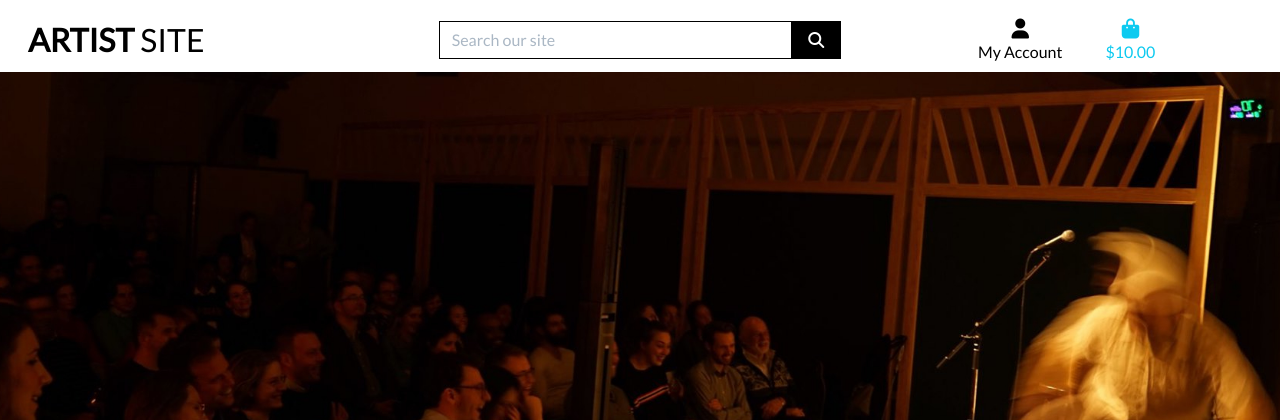
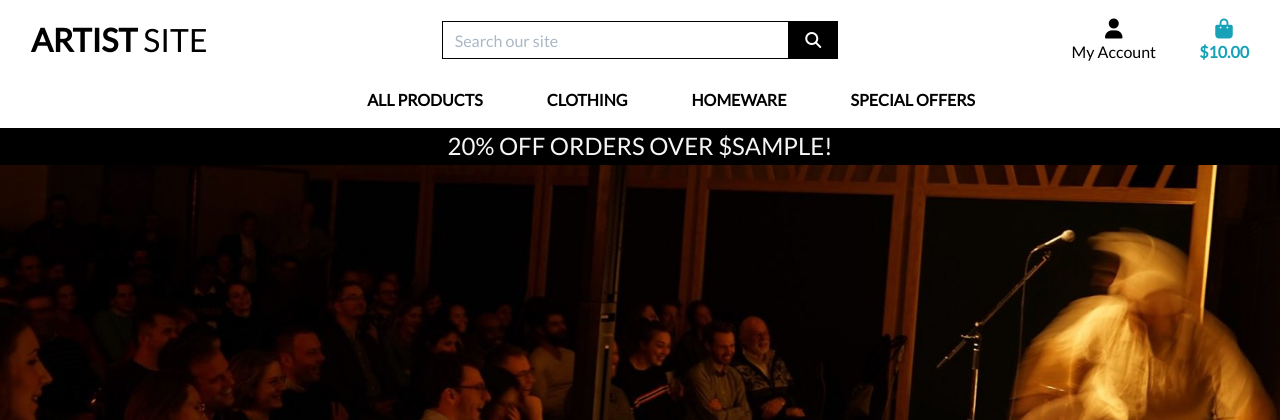
Before and after one commit to BarryBlock88/artist_site_v1, a Django app: template templates/base.html in a window 1280 px wide. Shown: the top 420 px of the page. Run offline with Django 3.2, Linux system fonts and the light colour scheme; the template is opened without the code that fills it: most values are stand-ins (such as "Sample title", 1, 10 or a date in 2020); some libraries are stand-ins or nearby versions.

Commit message:
bootstrap error fixed/ dropdown added

```diff
--- a/templates/base.html
+++ b/templates/base.html
@@ -15,8 +15,8 @@
   {% endblock %}
 
   {% block corecss %}
-  <link href="https://cdn.jsdelivr.net/npm/bootstrap@5.1.0/dist/css/bootstrap.min.css" rel="stylesheet"
-    integrity="sha384-KyZXEAg3QhqLMpG8r+8fhAXLRk2vvoC2f3B09zVXn8CA5QIVfZOJ3BCsw2P0p/We" crossorigin="anonymous">
+  <link rel="stylesheet" href="https://stackpath.bootstrapcdn.com/bootstrap/4.4.1/css/bootstrap.min.css"
+    integrity="sha384-Vkoo8x4CGsO3+Hhxv8T/Q5PaXtkKtu6ug5TOeNV6gBiFeWPGFN9MuhOf23Q9Ifjh" crossorigin="anonymous">
   <link rel="stylesheet" href="https://fonts.googleapis.com/css?family=Lato&display=swap">
   <link rel="stylesheet" href="{% static 'css/base.css' %}">
   {% endblock %}
@@ -26,12 +26,9 @@
 
   {% block corejs %}
   <script src="https://kit.fontawesome.com/9bc5529bc3.js" crossorigin="anonymous"></script>
-  <script src="https://cdn.jsdelivr.net/npm/@popperjs/core@2.9.3/dist/umd/popper.min.js"
-    integrity="sha384-eMNCOe7tC1doHpGoWe/6oMVemdAVTMs2xqW4mwXrXsW0L84Iytr2wi5v2QjrP/xp" crossorigin="anonymous">
-  </script>
-  <script src="https://cdn.jsdelivr.net/npm/bootstrap@5.1.0/dist/js/bootstrap.min.js"
-    integrity="sha384-cn7l7gDp0eyniUwwAZgrzD06kc/tftFf19TOAs2zVinnD/C7E91j9yyk5//jjpt/" crossorigin="anonymous">
-  </script>
+  <script src="https://code.jquery.com/jquery-3.4.1.slim.min.js" integrity="sha384-J6qa4849blE2+poT4WnyKhv5vZF5SrPo0iEjwBvKU7imGFAV0wwj1yYfoRSJoZ+n" crossorigin="anonymous"></script>
+  <script src="https://cdn.jsdelivr.net/npm/popper.js@1.16.0/dist/umd/popper.min.js" integrity="sha384-Q6E9RHvbIyZFJoft+2mJbHaEWldlvI9IOYy5n3zV9zzTtmI3UksdQRVvoxMfooAo" crossorigin="anonymous"></script>
+  <script src="https://stackpath.bootstrapcdn.com/bootstrap/4.4.1/js/bootstrap.min.js" integrity="sha384-wfSDF2E50Y2D1uUdj0O3uMBJnjuUD4Ih7YwaYd1iqfktj0Uod8GCExl3Og8ifwB6" crossorigin="anonymous"></script>
   {% endblock %}
 
   {% block extra_js %}
@@ -51,7 +48,8 @@
       <div class="col-12 col-lg-4 my-auto py-1 py-lg-0">
         <form method="GET" action="">
           <div class="input-group w-100">
-              <input class="form-control border border-black rounded-0" type="text" name="q" placeholder="Search our site">
+            <input class="form-control border border-black rounded-0" type="text" name="q"
+              placeholder="Search our site">
             <div class="input-group-append">
               <button class="form-control btn btn-black border border-black rounded-0" type="submit">
                 <span class="icon">
@@ -65,7 +63,8 @@
       <div class="col-12 col-lg-4 my-auto py-1 py-lg-0">
         <ul class="list-inline list-unstyled text-center text-lg-right my-0">
           <li class="list-inline-item dropdown">
-              <a class="text-black nav-link" href="#" id="user-options" data-toggle="dropdown" aria-haspopup="true" aria-expanded="false">
+            <a class="text-black nav-link" href="#" id="user-options" data-toggle="dropdown" aria-haspopup="true"
+              aria-expanded="false">
               <div class="text-center">
                 <div><i class="fas fa-user fa-lg"></i></div>
                 <p class="my-0">My Account</p>
@@ -101,6 +100,21 @@
         </ul>
       </div>
     </div>
+    <div class="row bg-white">
+      <nav class="navbar navbar-expand-lg navbar-light w-100">
+        <button class="navbar-toggler" type="button" data-toggle="collapse" data-target="#main-nav"
+          aria-controls="main-nav" aria-expanded="false" aria-label="Toggle navigation">
+          <span class="navbar-toggler-icon"></span>
+        </button>
+        {% include 'includes/mobile-top-header.html' %}
+        {% include 'includes/main-nav.html' %}
+      </nav>
+    </div>
+    <div id="delivery-banner" class="row text-center">
+      <div class="col bg-black text-white">
+        <h4 class="logo-font my-1">20% off orders over ${{ free_delivery_threshold }}!</h4>
+      </div>
+    </div>
   </header>
 
   {% if messages %}
--- /dev/null
+++ b/templates/includes/main-nav.html
@@ -0,0 +1,50 @@
+<div class="collapse navbar-collapse" id="main-nav">
+    <ul class="navbar-nav w-auto mx-auto">
+        <li class="nav-item dropdown">
+            <a class="logo-font font-weight-bold nav-link text-black mr-5" href="#" id="all-products-link" data-toggle="dropdown" aria-haspopup="true" aria-expanded="false">
+                All Products
+            </a>
+            <div class="dropdown-menu border-0" aria-labelledby="all-products-link">
+                <a href="" class="dropdown-item">By Price</a>
+                <a href="" class="dropdown-item ">By Rating</a>
+                <a href="" class="dropdown-item ">By Category</a>
+                <a href="" class="dropdown-item">All Products</a>
+            </div>
+        </li>
+
+        <li class="nav-item dropdown">
+            <a class="logo-font font-weight-bold nav-link text-black mr-5" href="#" id="clothing-link" data-toggle="dropdown" aria-haspopup="true" aria-expanded="false">
+                Clothing
+            </a>
+            <div class="dropdown-menu border-0" aria-labelledby="clothing-link">
+                <a href="" class="dropdown-item">Activewear &amp; Essentials</a>
+                <a href="" class="dropdown-item">Jeans</a>
+                <a href="" class="dropdown-item">Shirts</a>
+                <a href="" class="dropdown-item">All Clothing</a>
+            </div>
+        </li>
+
+        <li class="nav-item dropdown">
+            <a class="logo-font font-weight-bold nav-link text-black mr-5" href="#" id="homeware-link" data-toggle="dropdown" aria-haspopup="true" aria-expanded="false">
+                Homeware
+            </a>
+            <div class="dropdown-menu border-0" aria-labelledby="homeware-link">
+                <a href="" class="dropdown-item">Bed &amp; Bath</a>
+                <a href="" class="dropdown-item">Kitchen &amp; Dining</a>
+                <a href="" class="dropdown-item">All Homeware</a>
+            </div>
+        </li>
+
+        <li class="nav-item dropdown">
+            <a class="logo-font font-weight-bold nav-link text-black" href="#" id="specials-link" data-toggle="dropdown" aria-haspopup="true" aria-expanded="false">
+                Special Offers
+            </a>
+            <div class="dropdown-menu border-0" aria-labelledby="specials-link">
+                <a href="" class="dropdown-item">New Arrivals</a>
+                <a href="" class="dropdown-item">Deals</a>
+                <a href="" class="dropdown-item">Clearance</a>
+                <a href="" class="dropdown-item">All Specials</a>
+            </div>
+        </li>
+    </ul>
+</div>
--- /dev/null
+++ b/templates/includes/mobile-top-header.html
@@ -0,0 +1,58 @@
+<ul>
+    <li class="list-inline-item">
+      <a class="text-black nav-link d-block d-lg-none" href="#" id="mobile-search" data-toggle="dropdown" aria-haspopup="true" aria-expanded="false">
+          <div class="text-center">
+              <div><i class="fas fa-search fa-lg"></i></div>
+              <p class="my-0">Search</p>
+          </div>
+      </a>
+      <div class="dropdown-menu border-0 w-100 p-3 rounded-0 my-0" aria-labelledby="mobile-search">
+          <form class="form" method="GET" action="">
+              <div class="input-group w-100">
+                  <input class="form-control border border-black rounded-0" type="text" name="q" placeholder="Search our site">
+                  <div class="input-group-append">
+                      <button class="form-control form-control btn btn-black border border-black rounded-0" type="submit">
+                          <span class="icon">
+                              <i class="fas fa-search"></i>
+                          </span>
+                      </button>
+                  </div>
+              </div>
+          </form>
+      </div>
+  </li>
+  <li class="list-inline-item dropdown">
+      <a class="text-black nav-link d-block d-lg-none" href="#" id="user-options" data-toggle="dropdown" aria-haspopup="true" aria-expanded="false">
+          <div class="text-center">
+              <div><i class="fas fa-user fa-lg"></i></div>
+              <p class="my-0">My Account</p>
+          </div>
+      </a>
+      <div class="dropdown-menu border-0" aria-labelledby="user-options">
+          {% if request.user.is_authenticated %}
+              {% if request.user.is_superuser %}
+                  <a href="{% url 'account_logout' %}" class="dropdown-item">Product Management</a>
+              {% endif %}
+              <a href="" class="dropdown-item">My Profile</a>
+              <a href="{% url 'account_logout' %}" class="dropdown-item">Logout</a>
+          {% else %}
+              <a href="{% url 'account_signup' %}" class="dropdown-item">Register</a>
+              <a href="{% url 'account_login' %}" class="dropdown-item">Login</a>
+          {% endif %}
+      </div>
+  </li>
+  <li class="list-inline-item">
+      <a class="{% if grand_total %}text-primary font-weight-bold{% else %}text-black{% endif %} nav-link d-block d-lg-none" href="">
+          <div class="text-center">
+              <div><i class="fas fa-shopping-bag fa-lg"></i></div>
+              <p class="my-0">
+                  {% if grand_total %}
+                      ${{ grand_total|floatformat:2 }}
+                  {% else %}
+                      $0.00
+                  {% endif %}
+              </p>
+          </div>
+      </a>
+    </li>
+  </ul>
```
Lines whose indentation alone changed are shown as unchanged.
